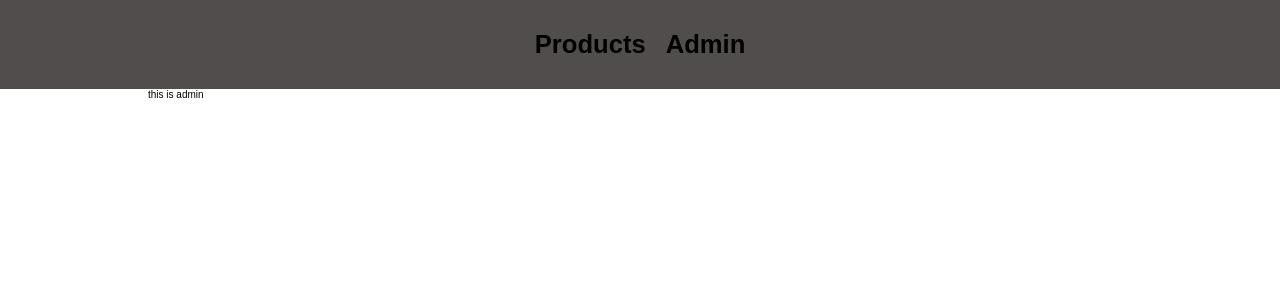
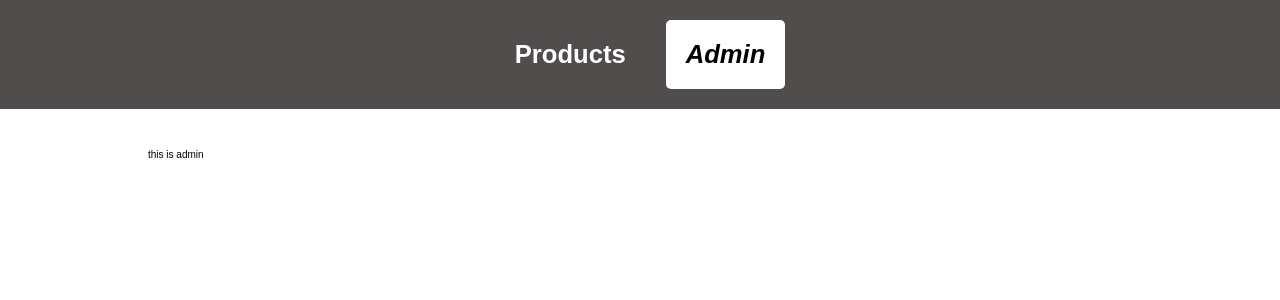
Before and after one commit to farhdibehnamdev/react-router-example, a React (Create React App) app: page /admin in a window 1280 px wide. Shown: the top 300 px of the page. Built offline with nearby package versions, Linux system fonts and the light colour scheme.

Commit message:
chore:Updated p tag to NavLink to display active route.

```diff
--- a/src/components/Container.styled.js
+++ b/src/components/Container.styled.js
@@ -3,7 +3,7 @@ import styled from "styled-components";
 const Container = styled.div`
   max-width: 80%;
   padding: 0 20px;
-  margin: 0 auto;
+  margin: 40px auto;
 `;
 
 export default Container;
--- a/src/components/Header/Header.js
+++ b/src/components/Header/Header.js
@@ -1,6 +1,5 @@
 import React from "react";
 import StyledHeader from "./Header.styled";
-import FlexHeader from "../FlexHeader.styled";
 import Nav from "../Nav/Nav";
 const Header = function () {
   return (
--- a/src/components/Header/Header.styled.js
+++ b/src/components/Header/Header.styled.js
@@ -2,7 +2,7 @@ import styled from "styled-components";
 
 const StyledHeader = styled.header`
   background-color: ${({ theme }) => theme.colors.header};
-  padding: 30px;
+  padding: 20px;
   max-width: 100%;
 `;
 
--- a/src/components/Nav/Nav.js
+++ b/src/components/Nav/Nav.js
@@ -1,11 +1,12 @@
+import { NavLink } from "react-router-dom";
 import StyledNav from "./Nav.styled";
 import FlexHeader from "../FlexHeader.styled";
 const Nav = function () {
   return (
     <StyledNav>
       <FlexHeader>
-        <p>Products</p>
-        <p>Admin</p>
+        <NavLink to="/">Products</NavLink>
+        <NavLink to="/admin">Admin</NavLink>
       </FlexHeader>
     </StyledNav>
   );
--- a/src/components/Nav/Nav.styled.js
+++ b/src/components/Nav/Nav.styled.js
@@ -3,6 +3,18 @@ import styled from "styled-components";
 const StyledNav = styled.nav`
   font-size: 1.6rem;
   font-weight: 600;
+  a {
+    color: #fff;
+    text-decoration: none;
+    border-radius: 5px;
+    padding: 20px;
+    &.active {
+      color: #000;
+      background-color: #fff;
+      font-style: italic;
+      font-weight: 900;
+    }
+  }
 `;
 
 export default StyledNav;
```
